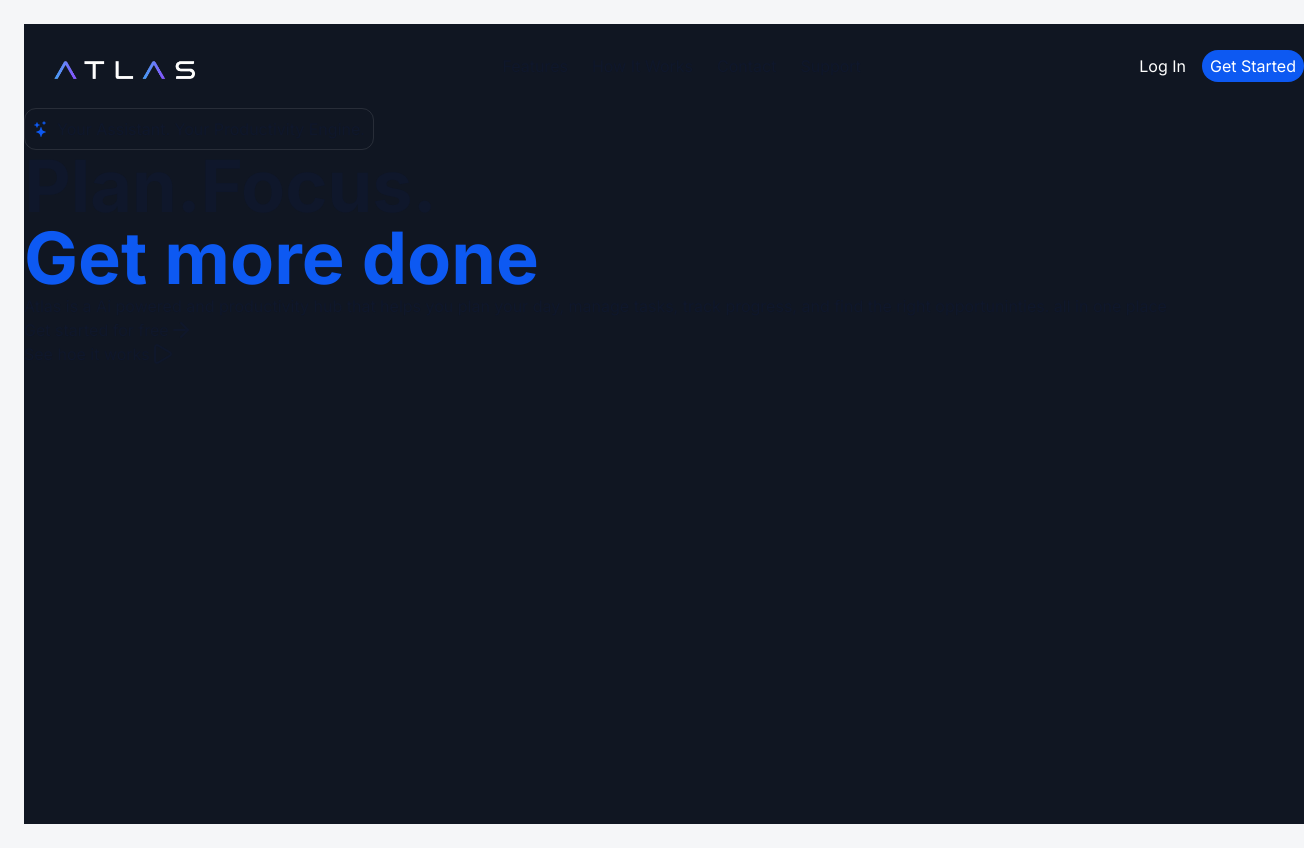
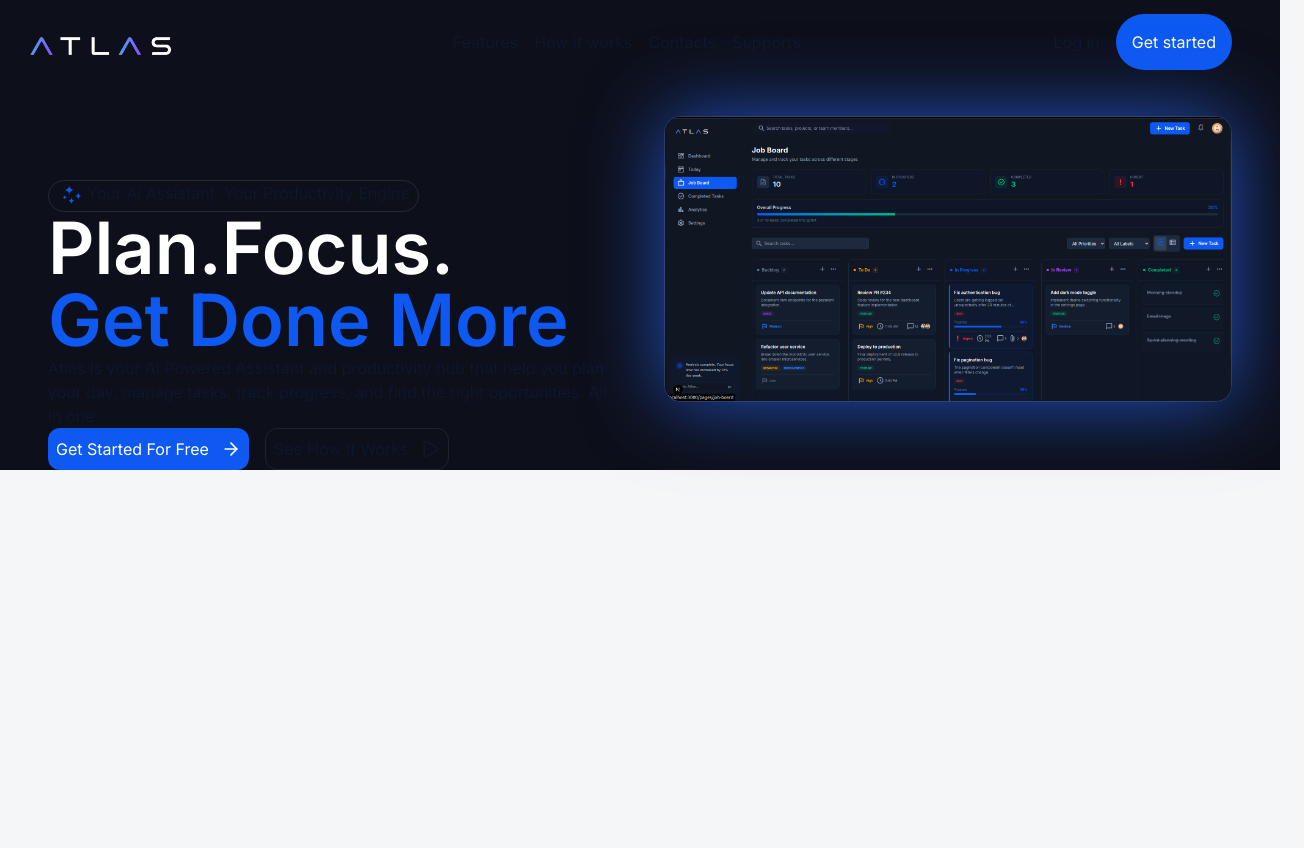
Before and after one commit to mubarakkkkkk/Atlas, a Next.js app: page /pages/homePage in a window 1280 px wide. Shown: the whole page, 1304 px wide, since content can reach past the window. After the commit the page ends 800 px from the top, so only its background shows below. Built offline with nearby package versions, Linux system fonts and the light colour scheme.

Commit message:
feat: code from saturday

```diff
--- a/app/components/layout/Sidebar.tsx
+++ b/app/components/layout/Sidebar.tsx
@@ -6,12 +6,12 @@
 import Image from "next/image";
 
 const navItems = [
-  { icon: "dashboard", label: "Dashboard", href: "/" },
-  { icon: "today", label: "Today", href: "/today" },
-  { icon: "work", label: "Job Board", href: "/job-board" },
-  { icon: "check_circle", label: "Completed Tasks", href: "/completed" },
-  { icon: "bar_chart", label: "Analytics", href: "/analytics" },
-  { icon: "settings", label: "Settings", href: "/settings" },
+  { icon: "dashboard", label: "Dashboard", href: "/pages/dashboard" },
+  { icon: "today", label: "Today", href: "/pages/today" },
+  { icon: "work", label: "Job Board", href: "/pages/job-board" },
+  { icon: "check_circle", label: "Completed Tasks", href: "/pages/completed" },
+  { icon: "bar_chart", label: "Analytics", href: "/pages/analytics" },
+  { icon: "settings", label: "Settings", href: "/pages/settings" },
 ];
 
 export function Sidebar() {
--- a/app/components/onboarding/OnboardingHeader.tsx
+++ b/app/components/onboarding/OnboardingHeader.tsx
@@ -1,5 +1,5 @@
-import { AtlasLogo } from "../auth/AtlasLogo";
 import { MaterialIcon } from "../ui/MaterialIcon";
+import Image from "next/image";
 
 interface OnboardingHeaderProps {
   onClose?: () => void;
@@ -11,9 +11,14 @@
     <header className="flex items-center justify-between border-b border-slate-200 dark:border-slate-800 px-6 py-4 md:px-10">
       <div className="flex items-center gap-3">
         <div className="text-primary">
-          <AtlasLogo className="size-8" />
+          {/* <AtlasLogo className="size-8" /> */}
+          <Image
+          src="/images/noBg.png"
+          alt="logo"
+          width={200}
+          height={80}
+          />
         </div>
-        <h2 className="text-xl font-bold tracking-tight">Atlas</h2>
       </div>
       <button
         onClick={onClose}
--- a/app/loading.tsx
+++ b/app/loading.tsx
@@ -1,4 +1,6 @@
-export default function Loading(): JSX.Element {
+import type { ReactNode } from "react";
+
+export default function Loading(): ReactNode {
   return (
     <div className="flex h-screen animate-pulse">
 
--- a/app/pages/completed/page.tsx
+++ b/app/pages/completed/page.tsx
@@ -11,10 +11,9 @@
   AssistantReflection,
   CompletedTask,
   TimeBlock,
-  CompletedStats as StatsType,
 } from "../../components/completed";
 
-const SAMPLE_STATS: StatsType = {
+const SAMPLE_STATS = {
   completedToday: 12,
   completedTodayChange: 20,
   completedThisWeek: 45,
--- /dev/null
+++ b/app/pages/dashboard/page.tsx
@@ -0,0 +1,17 @@
+import React from 'react'
+import { ChatPanel } from '@/app/components/dashboard'
+import { JobBoard } from '@/app/components/dashboard'
+import { Sidebar } from '@/app/components/layout/Sidebar'
+
+const page = () => {
+  return (
+    <div className='flex h-screen'>
+        <Sidebar />
+        <JobBoard />
+        <ChatPanel />
+
+    </div>
+  )
+}
+
+export default page
--- a/app/pages/homePage/page.tsx
+++ b/app/pages/homePage/page.tsx
@@ -1,80 +1,83 @@
-import React from "react";
 import Image from "next/image";
 import Link from "next/link";
-import { BsStars } from "react-icons/bs";
+import { WiStars } from "react-icons/wi";
 import { ArrowRight, PlayIcon } from "lucide-react";
 
 const HomePage = () => {
   return (
-    <div className="m-6">
-      <div className="bg-background-dark h-screen w-screen">
-        <nav className="flex justify-between items-center ">
+    <div className="bg-[#0d0f1a] w-screen">
+      <section>
+        <nav className="flex justify-between items-center w-fill mr-12">
           <div>
-            <Image src="/images/noBg.png" alt="Logo" width={200} height={80} />
+            <Image src="/images/noBg.png" alt="icon" width={200} height={80} />
           </div>
-          <div className="flex justify-center items-center gap-8">
-            <ul className="flex gap-6">
+          <div>
+            <ul className="flex gap-4">
               <li>
-                <h1>
-                  <Link href="/">Features</Link>
-                </h1>
+                <Link href="#"> Features</Link>
               </li>
               <li>
-                <h1>
-                  <Link href="/">How It Works</Link>
-                </h1>
+                <Link href="#"> How it works</Link>
               </li>
               <li>
-                <h1>
-                  <Link href="/">Contact</Link>
-                </h1>
+                <Link href="#"> Contacts</Link>
               </li>
               <li>
-                <h1>
-                  <Link href="/">Support</Link>
-                </h1>
+                <Link href="#">Supports</Link>
               </li>
             </ul>
           </div>
-          <div className="flex gap-4 h-fit">
-            <button className="text-white ">Log In</button>
-            <button className="px-2 py-1 bg-primary text-white rounded-full">
-              Get Started
+          <div className="flex gap-4">
+            <button>Log in</button>
+            <button className="bg-primary text-white p-4 rounded-4xl">
+              Get started
             </button>
           </div>
         </nav>
-        <div className="flex items-center gap-2 border-[0.5px] border-white/10 w-fit rounded-xl p-2">
-          <span>
-            <BsStars className="text-primary" />
-          </span>
-          <span>
-            <p>Your Assistant. Your Productivity Engine.</p>
-          </span>
-        </div>
-        <div>
-          <h1 className="text-7xl font-black">
-            Plan.Focus. <br />
-            <span className="text-primary">
-              Get more done
-            </span>
-          </h1>
+      </section>
+      <section className="flex items-start gap-12 px-12 pt-8">
+        <div className="flex-1 pt-16">
+          <div className="flex border border-white/10 px-2 rounded-4xl h-fit w-fit">
+            <WiStars className="text-primary" size={30} />
+            <p>Your Ai Assistant. Your Productivity Engine</p>
+          </div>
           <div>
+            <h1 className="text-white text-7xl font-semibold">
+              Plan.Focus.
+              <br />
+              <span className="text-primary">Get Done More</span>
+            </h1>
             <p>
-              Atlas is a Ai powered and productivity hub that helps you plan your day, manage tasks, track progress, and find the right opportuninties. all in one place
+              Atlas is your Ai Powered Assistant and productivity hub that help
+              you plan your day, manage tasks, track progress, and find the
+              right oportunities. All in one
             </p>
+            <div className="flex gap-4">
+              <button className="flex gap-3 p-2 bg-primary text-white rounded-xl align-middle items-center">
+                Get Started For Free
+                <ArrowRight size={20} />
+              </button>
+              <button className="flex gap-3 p-2 border border-white/8 rounded-xl align-middle items-center">
+                See How It Works
+                <PlayIcon size={20} />
+              </button>
+            </div>
           </div>
         </div>
-        <div>
-          <button className="flex">
-            Get started for free
-            <ArrowRight />
-          </button>
-          <button className="flex">
-            See hoe it works
-            <PlayIcon />
-          </button>
+        <div
+          className="rounded-2xl flex-1"
+          style={{ filter: "drop-shadow(0 0 40px rgba(37, 99, 235, 0.8))" }}
+        >
+          <Image
+            src="/images/overview.png"
+            alt="overview"
+            width={900}
+            height={600}
+            className="border border-white/10 rounded-2xl object-contain object-top"
+            style={{  width: "100%" }}
+          />
         </div>
-      </div>
+      </section>
     </div>
   );
 };
--- a/app/pages/today/page.tsx
+++ b/app/pages/today/page.tsx
@@ -10,6 +10,8 @@
   AtlasInsights,
   ActiveContext,
   ReminderToast,
+} from "../../components/today";
+import type {
   TodayTask,
   TimelineEvent,
   TodayStats as StatsType,
@@ -17,7 +19,7 @@
   ContextInfo,
 } from "../../components/today";
 
-const SAMPLE_STATS: StatsType = {
+const SAMPLE_STATS = {
   tasksCompleted: 12,
   totalTasks: 17,
   tasksRemaining: 5,
@@ -99,13 +101,15 @@
   {
     id: "1",
     type: "suggestion",
-    message: "I noticed a 2-hour focus window available between 14:00 and 16:00. Would you like to schedule deep work for 'Auth Middleware'?",
+    message:
+      "I noticed a 2-hour focus window available between 14:00 and 16:00. Would you like to schedule deep work for 'Auth Middleware'?",
     highlight: "2-hour focus window",
   },
   {
     id: "2",
     type: "info",
-    message: "3 PRs in 'Core API' are pending your review. Estimated time: 45 minutes.",
+    message:
+      "3 PRs in 'Core API' are pending your review. Estimated time: 45 minutes.",
   },
 ];
 
@@ -127,8 +131,8 @@
         tasks.map((task) =>
           task.elapsedTime !== undefined
             ? { ...task, elapsedTime: task.elapsedTime + 1 }
-            : task
-        )
+            : task,
+        ),
       );
     }, 1000);
 
```
Also changed, not shown: app/components/insights/WeeklyChart.tsx (+30 -11 lines), public/images/overview.png (added).
